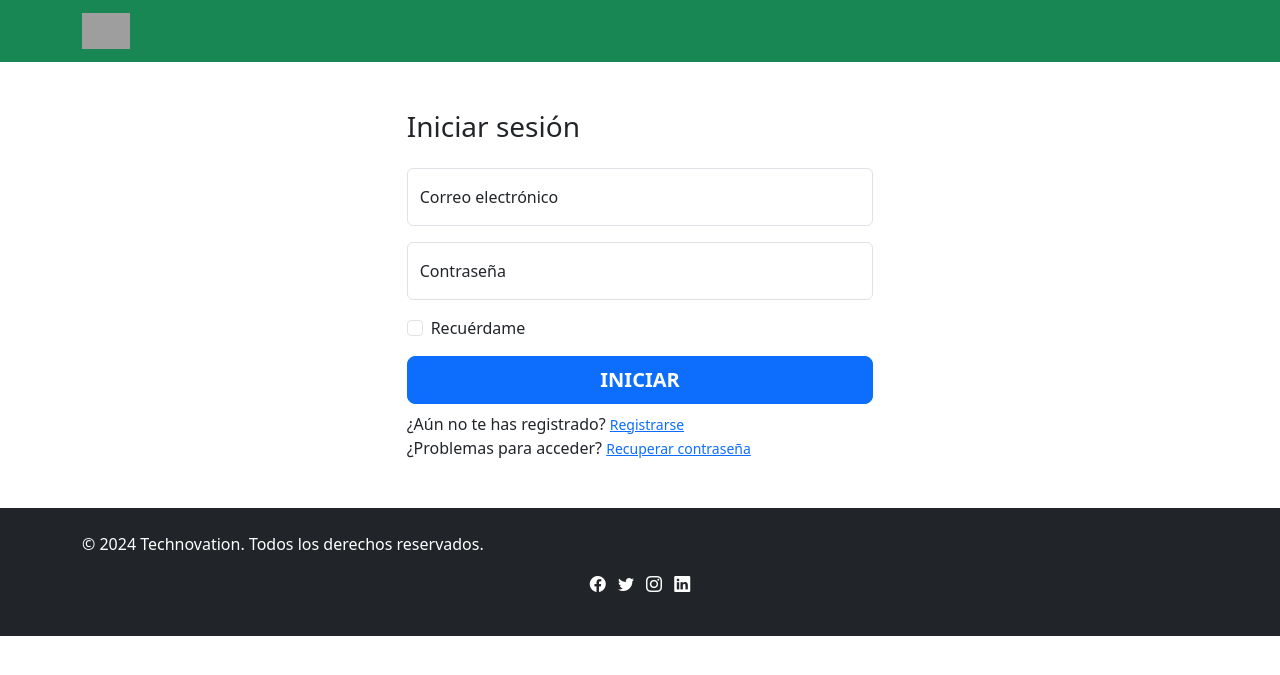
After one commit to PaulaOA/proyectotech, a PHP site: page / in a window 1280 px wide. The commit adds this page. Shown: the top 675 px of the page. Run offline with PHP 8.4, Linux system fonts and the light colour scheme; tables that the repository leaves empty or names only in its code hold one stand-in row (values such as "Sample post"); grey boxes are pictures that could not be loaded.

Commit message:
cambio de link de iconos

```diff
--- a/crearequipo.php
+++ b/crearequipo.php
@@ -5,7 +5,7 @@
     <meta charset="utf-8">
     <meta name="viewport" content="width=device-width, initial-scale=1">
 
-    <link href="https://cdn.jsdelivr.net/npm/bootstrap-icons/font/bootstrap-icons.css" rel="stylesheet">
+    <link rel="stylesheet" href="https://cdn.jsdelivr.net/npm/bootstrap-icons@1.11.3/font/bootstrap-icons.min.css">
     <link href="https://cdn.jsdelivr.net/npm/bootstrap@5.0.2/dist/css/bootstrap.min.css" rel="stylesheet" integrity="sha384-EVSTQN3/azprG1Anm3QDgpJLIm9Nao0Yz1ztcQTwFspd3yD65VohhpuuCOmLASjC" crossorigin="anonymous">
     <link rel="stylesheet" href= "css/bootstrap.min.css">
     <link rel="shortcut icon" type="image/png" href="https://www.technovation.org/wp-content/themes/technovation_1.0.6_HC/favicon.png?v=1.0"/>
--- a/encontrarequipo.php
+++ b/encontrarequipo.php
@@ -5,7 +5,7 @@
     <meta charset="utf-8">
     <meta name="viewport" content="width=device-width, initial-scale=1">
 
-    <link href="https://cdn.jsdelivr.net/npm/bootstrap-icons/font/bootstrap-icons.css" rel="stylesheet">
+    <link rel="stylesheet" href="https://cdn.jsdelivr.net/npm/bootstrap-icons@1.11.3/font/bootstrap-icons.min.css">
     <link href="https://cdn.jsdelivr.net/npm/bootstrap@5.0.2/dist/css/bootstrap.min.css" rel="stylesheet" integrity="sha384-EVSTQN3/azprG1Anm3QDgpJLIm9Nao0Yz1ztcQTwFspd3yD65VohhpuuCOmLASjC" crossorigin="anonymous">
     <link rel="stylesheet" href= "css/bootstrap.min.css">
     <link rel="shortcut icon" type="image/png" href="https://www.technovation.org/wp-content/themes/technovation_1.0.6_HC/favicon.png?v=1.0"/>
--- /dev/null
+++ b/index.php
@@ -0,0 +1,126 @@
+<!DOCTYPE html>
+<html lang="es">
+  <head>
+
+    <meta charset="utf-8">
+    <meta name="viewport" content="width=device-width, initial-scale=1">
+
+    <link rel="stylesheet" href="https://cdn.jsdelivr.net/npm/bootstrap-icons@1.11.3/font/bootstrap-icons.min.css">
+    <link href="https://cdn.jsdelivr.net/npm/bootstrap@5.0.2/dist/css/bootstrap.min.css" rel="stylesheet" integrity="sha384-EVSTQN3/azprG1Anm3QDgpJLIm9Nao0Yz1ztcQTwFspd3yD65VohhpuuCOmLASjC" crossorigin="anonymous">
+    <link rel="stylesheet" href= "css/bootstrap.min.css">
+    <link rel="shortcut icon" type="image/png" href="https://www.technovation.org/wp-content/themes/technovation_1.0.6_HC/favicon.png?v=1.0"/>
+    <title>Inicio Sesion | Technovation Girl</title>
+    <meta name='robots' content='index, follow, max-image-preview:large, max-snippet:-1, max-video-preview:-1' />
+  </head>
+  <body>
+  <nav class="navbar navbar-dark bg-success navbar-expand-lg static-top">
+  <div class="container">
+    <a class="navbar-brand" href="#">
+      <img src="https://www.technovation.org/wp-content/themes/technovation_1.0.6_HC/assets/img/logo.png" alt="..." height="36">
+    </a>
+  </div>
+  </nav>
+
+  <div class="container">
+  <div class="row">
+    <div class="col-md-2"></div>
+    <div class="col-md-8">
+      <div class="login d-flex align-items-center py-5">
+        <div class="container">
+          <div class="row">
+            <div class="col-md-9 col-lg-8 mx-auto">
+
+              <h3 class="login-heading mb-4">Iniciar sesión</h3>
+
+              <!-- Sign In Form -->
+              <form method="POST" action="">
+                <div class="form-floating mb-3">
+                  <input type="email" class="form-control" id="floatingInput" name="email" placeholder="name@example.com">
+                  <label for="floatingInput">Correo electrónico</label>
+                </div>
+                <div class="form-floating mb-3">
+                  <input type="password" class="form-control" id="contraseña" name="contraseña" placeholder="Password">
+                  <label for="floatingPassword">Contraseña</label>
+                </div>
+
+
+                <div class="form-check mb-3">
+                  <input class="form-check-input" type="checkbox" value="" id="REMEMBERMEFORFUTUREVISITS">
+                  <label class="form-check-label" for="REMEMBERMEFORFUTUREVISITS">
+                    Recuérdame
+                  </label>
+                </div>
+
+
+                <?php
+                include "archivos/conexion.php";
+                include "archivos/controlador_index.php";
+                ?>
+
+
+                <div class="d-grid">
+                  <input type="submit" name="iniciar" class="btn btn-lg btn-primary btn-login text-uppercase fw-bold mb-2" value="INICIAR">
+                  <!--<button class="btn btn-lg btn-primary btn-login text-uppercase fw-bold mb-2" type="submit" name="iniciar">Inicia</button>-->
+                  <div class="text-left">
+                  ¿Aún no te has registrado?
+                  <a class="small" href="registro.php">Registrarse</a>
+                  </div>
+                  <div class="text-left">
+                  ¿Problemas para acceder?
+                  <a class="small" href="recuperar.php">Recuperar contraseña</a>
+                  </div>
+                </div>
+                <?php
+                if(isset($_GET['message'])){
+
+                ?>
+                <div class="alert alert-primary" role="alert">
+                <?php
+                switch ($_GET['message']) {
+                  case 'ok';
+                  echo "Por favor, revisa tu correo electrónico";
+                  break;
+
+
+                  default;
+                  echo "Ha ocurrido un error, intentalo de nuevo";
+                  break;
+                }
+                ?>
+                </div>
+                <?php
+                }
+                ?>
+
+              </form>
+            </div>
+          </div>
+        </div>
+      </div>
+    </div>
+  </div>
+</div>
+
+
+<footer class="footer bg-dark text-white py-4">
+  <div class="container">
+    <div class="row">
+    <div class="col-md-8">
+        <p>© 2024 Technovation. Todos los derechos reservados.</p>
+      </div>
+      <div class="text-center">
+        <ul class="list-inline">
+          <li class="list-inline-item"><a href="#"><i class="bi bi-facebook text-white"></i></a></li>
+          <li class="list-inline-item"><a href="#"><i class="bi bi-twitter text-white"></i></a></li>
+          <li class="list-inline-item"><a href="#"><i class="bi bi-instagram text-white"></i></a></li>
+          <li class="list-inline-item"><a href="#"><i class="bi bi-linkedin text-white"></i></a></li>
+        </ul>
+      </div>
+    </div>
+  </div>
+</footer>
+
+
+  <script src="https://cdn.jsdelivr.net/npm/bootstrap@5.0.2/dist/js/bootstrap.bundle.min.js" integrity="sha384-MrcW6ZMFYlzcLA8Nl+NtUVF0sA7MsXsP1UyJoMp4YLEuNSfAP+JcXn/tWtIaxVXM" crossorigin="anonymous"></script>
+</body>
+</html>
--- a/inicio.php
+++ b/inicio.php
@@ -12,7 +12,7 @@ if (empty($_SESSION["nombre"])) {
     <meta charset="utf-8">
     <meta name="viewport" content="width=device-width, initial-scale=1">
 
-    <link href="https://cdn.jsdelivr.net/npm/bootstrap-icons/font/bootstrap-icons.css" rel="stylesheet">
+    <link rel="stylesheet" href="https://cdn.jsdelivr.net/npm/bootstrap-icons@1.11.3/font/bootstrap-icons.min.css">
     <link href="https://cdn.jsdelivr.net/npm/bootstrap@5.0.2/dist/css/bootstrap.min.css" rel="stylesheet" integrity="sha384-EVSTQN3/azprG1Anm3QDgpJLIm9Nao0Yz1ztcQTwFspd3yD65VohhpuuCOmLASjC" crossorigin="anonymous">
     <link rel="stylesheet" href= "css/bootstrap.min.css">
     <style>
--- a/miperfil.php
+++ b/miperfil.php
@@ -11,7 +11,7 @@ if (empty($_SESSION["nombre"])) {
     <meta charset="utf-8">
     <meta name="viewport" content="width=device-width, initial-scale=1">
 
-    <link href="https://cdn.jsdelivr.net/npm/bootstrap-icons/font/bootstrap-icons.css" rel="stylesheet">
+    <link rel="stylesheet" href="https://cdn.jsdelivr.net/npm/bootstrap-icons@1.11.3/font/bootstrap-icons.min.css">
     <link href="https://cdn.jsdelivr.net/npm/bootstrap@5.0.2/dist/css/bootstrap.min.css" rel="stylesheet" integrity="sha384-EVSTQN3/azprG1Anm3QDgpJLIm9Nao0Yz1ztcQTwFspd3yD65VohhpuuCOmLASjC" crossorigin="anonymous">
     <link rel="stylesheet" href= "css/bootstrap.min.css">
     <link rel="shortcut icon" type="image/png" href="https://www.technovation.org/wp-content/themes/technovation_1.0.6_HC/favicon.png?v=1.0"/>
--- a/recuperar.php
+++ b/recuperar.php
@@ -5,7 +5,8 @@
     <meta charset="UTF-8">
     <meta http-equiv="X-UA-Compatible" content="IE=edge">
     <meta name="viewport" content="width=device-width, initial-scale=1.0">
-    <link href="https://cdn.jsdelivr.net/npm/bootstrap-icons/font/bootstrap-icons.css" rel="stylesheet">
+
+    <link rel="stylesheet" href="https://cdn.jsdelivr.net/npm/bootstrap-icons@1.11.3/font/bootstrap-icons.min.css">
     <link rel="stylesheet" href="css/bootstrap.min.css">
     <link rel="shortcut icon" type="image/png" href="https://www.technovation.org/wp-content/themes/technovation_1.0.6_HC/favicon.png?v=1.0"/>
     <title>Recuperar contraseña | Technovation Girl</title>
--- a/registros.php
+++ b/registros.php
@@ -5,7 +5,8 @@
     <meta charset="UTF-8">
     <meta http-equiv="X-UA-Compatible" content="IE=edge">
     <meta name="viewport" content="width=device-width, initial-scale=1.0">
-    <link href="https://cdn.jsdelivr.net/npm/bootstrap-icons/font/bootstrap-icons.css" rel="stylesheet">
+
+    <link rel="stylesheet" href="https://cdn.jsdelivr.net/npm/bootstrap-icons@1.11.3/font/bootstrap-icons.min.css">
     <link rel="stylesheet" href="css/bootstrap.min.css">
     <link rel="shortcut icon" type="image/png" href="https://www.technovation.org/wp-content/themes/technovation_1.0.6_HC/favicon.png?v=1.0"/>
     <title>Registros | Technovation Girl</title>
```
